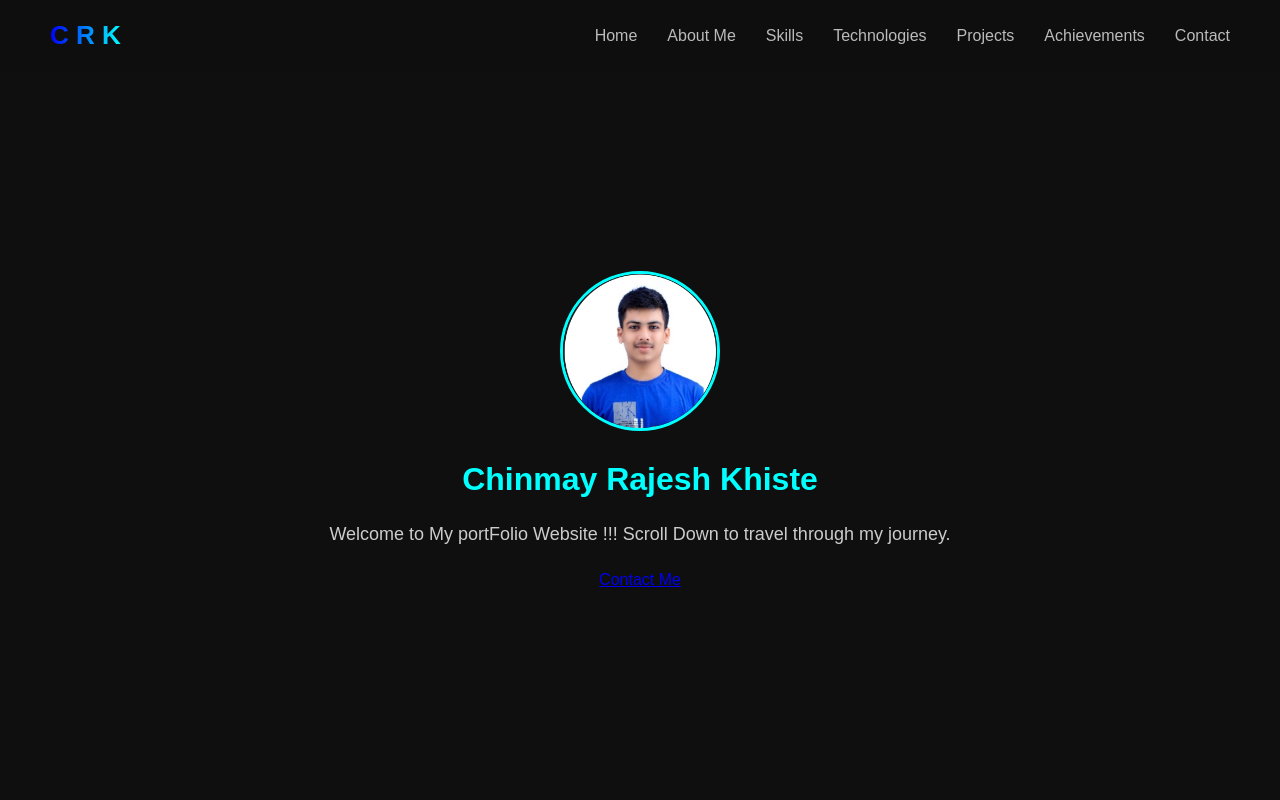
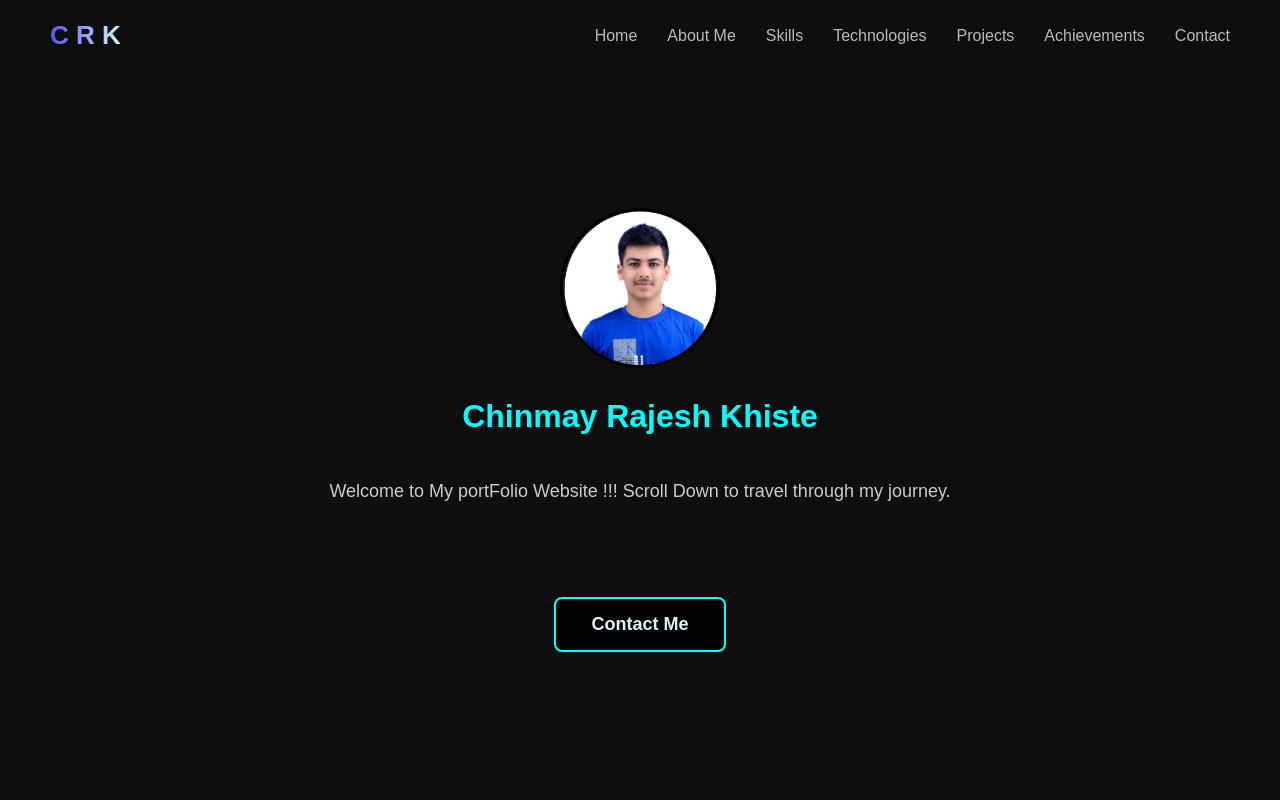
Before and after one commit to chinmaykhiste2006-lgtm/ChinmayRK_PortFolio, a plain HTML site: page PortFolio.html in a window 1280 px wide. Shown: the top 800 px of the page. Drawn offline with Linux system fonts and the light colour scheme.

Commit message:
Update style.css

```diff
--- a/style.css
+++ b/style.css
@@ -16,11 +16,14 @@ body {
 
 .page-wrapper {
     opacity: 0;
-    transition: opacity 1.5s ease;
+    visibility: hidden;
+    transition: opacity 1.5s ease, visibility 0s linear 1.5s;
 }
 
 .page-wrapper.visible {
     opacity: 1;
+    visibility: visible;
+    transition-delay: 0s;
 }
 
 
@@ -42,7 +45,7 @@ header {
 
 header h1 {
     font-size: 26px;
-    background: linear-gradient(90deg, #00f, #0ff);
+    background: linear-gradient(90deg, rgb(95, 81, 244), rgb(208, 249, 255));
     background-clip: text;
     color: transparent;
 }
@@ -82,7 +85,7 @@ section.visible {
 
 section h2 {
     font-size: 32px;
-    margin-bottom: 30px;
+    margin-bottom: 10px;
     color: #0ff;
 }
 
@@ -91,6 +94,10 @@ section p {
     color: #ccc;
     line-height: 1.8;
     margin-bottom: 20px;
+}
+
+#info {
+    padding-top: 20px;
 }
 
 
@@ -108,7 +115,7 @@ section p {
     width: 160px;
     height: 160px;
     border-radius: 50%;
-    border: 3px solid #0ff;
+    border: 3px solid rgb(0, 0, 0);
     margin-bottom: 30px;
     transition: 0.4s;
 }
@@ -211,12 +218,12 @@ section p {
 }
 
 #special:hover {
-    color: #85fff3;
+    color: #2de5ec;
     text-shadow: 0 0 5px rgba(255, 255, 255, 1);
 }
 
 .skill-item:hover {
-    color: #d2fffa;
+    color: #2de5ec;
     text-shadow: 0 0 5px rgba(255, 255, 255, 1);
 }
 
@@ -234,10 +241,34 @@ section p {
     transition: all 0.3s ease;
 }
 
+.cta-button1 {
+    display: inline-block;
+    margin-top: 70px;
+    padding: 15px 35px;
+    background: rgb(3, 3, 3);
+    color: #d8f6f5;
+    border-radius: 8px;
+    text-decoration: none;
+    font-size: 18px;
+    font-weight: bold;
+    border: 2px solid #0ff;
+    transition: all 0.3s ease;
+    transform: scale(1.00);
+    transition-timing-function: ease-in;
+}
+
 .cta-button:hover {
     background: transparent;
     color: #0ff;
     box-shadow: 0 0 25px rgba(0, 255, 255, 0.6);
+}
+
+.cta-button1:hover {
+    background: transparent;
+    color: #0ff;
+    box-shadow: 0 0 25px rgba(0, 255, 255, 0.6);
+    transform: scale(1.05);
+    transition-timing-function: ease-in;
 }
 
 
@@ -433,6 +464,12 @@ section p {
     margin: 15px 0;
 }
 
+.card #image12 {
+    width: 100%;
+    border-radius: 10px;
+    margin: 15px 0;
+}
+
 .card a {
     display: inline-block;
     margin-top: 10px;
```
